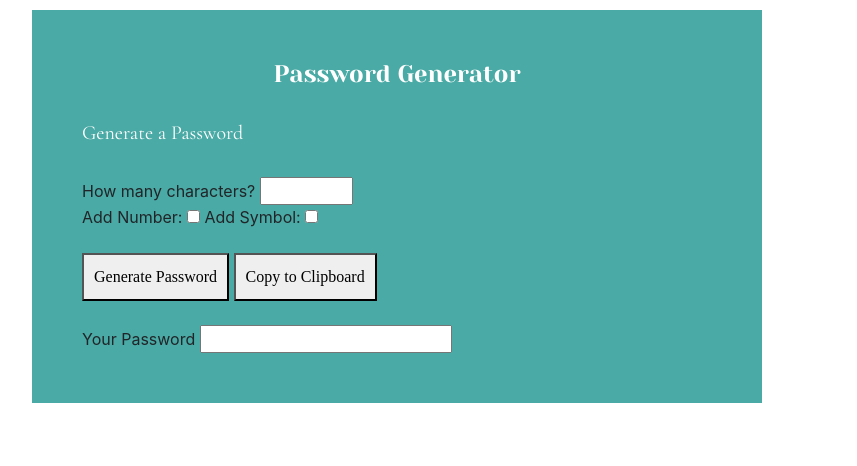
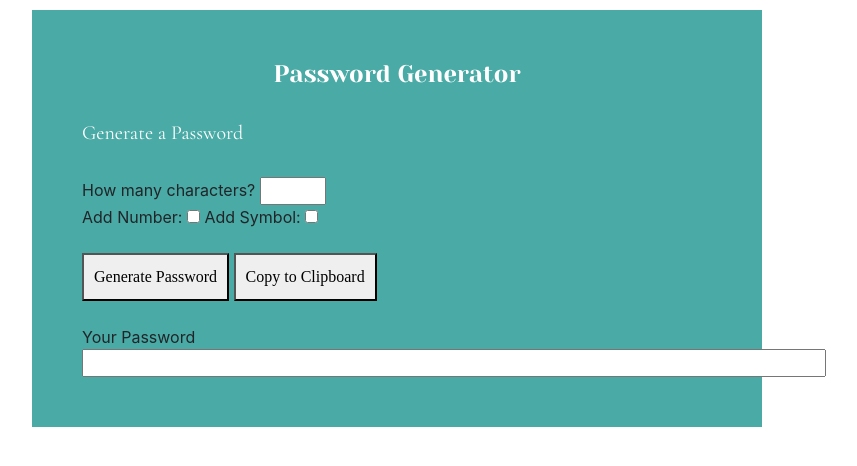
Before and after one commit to TDeGuzman323/TDGJavaScriptHW, a plain HTML site: page index.html in a window 1280 px wide. Shown: the whole page, without its empty margins (243-1100 px from the left). Drawn offline with nearby package versions, Linux system fonts and the light colour scheme.

Commit message:
final touch

```diff
--- a/index.html
+++ b/index.html
@@ -26,13 +26,14 @@
                 <br />
                 Add Number: <input type = "checkbox" id = "num"></input>
                 Add Symbol: <input type = "checkbox" id = "sym"></input>
+
                 <br />
                 <br/>
                 <button id="submit"> Generate Password </button>
                 <button onclick="copyPassword()" id= "copyPassword"> Copy to Clipboard </button>
                 <br />
                 <br />
-               Your Password <input type="text" id="yourPwd"></input>
+               Your Password <input type="text" id="yourPwd" size="80"></input>
             </div>
         </div>
     </div>
--- a/style.css
+++ b/style.css
@@ -35,6 +35,18 @@
    border: 5px;
  }
 
+ #charNum {
+  font-family: "Cormorant Garaomond", serif;
+ }
+
+
+ #yourPwd {
+  font-family: "Cormorant Garaomond", serif;
+ }
+
+ p {
+  font-family: "Cormorant Garaomond", serif;
+ }
  #submit{
    padding: 10px;
    font-family: "Cormorant Garaomond", serif;
```
